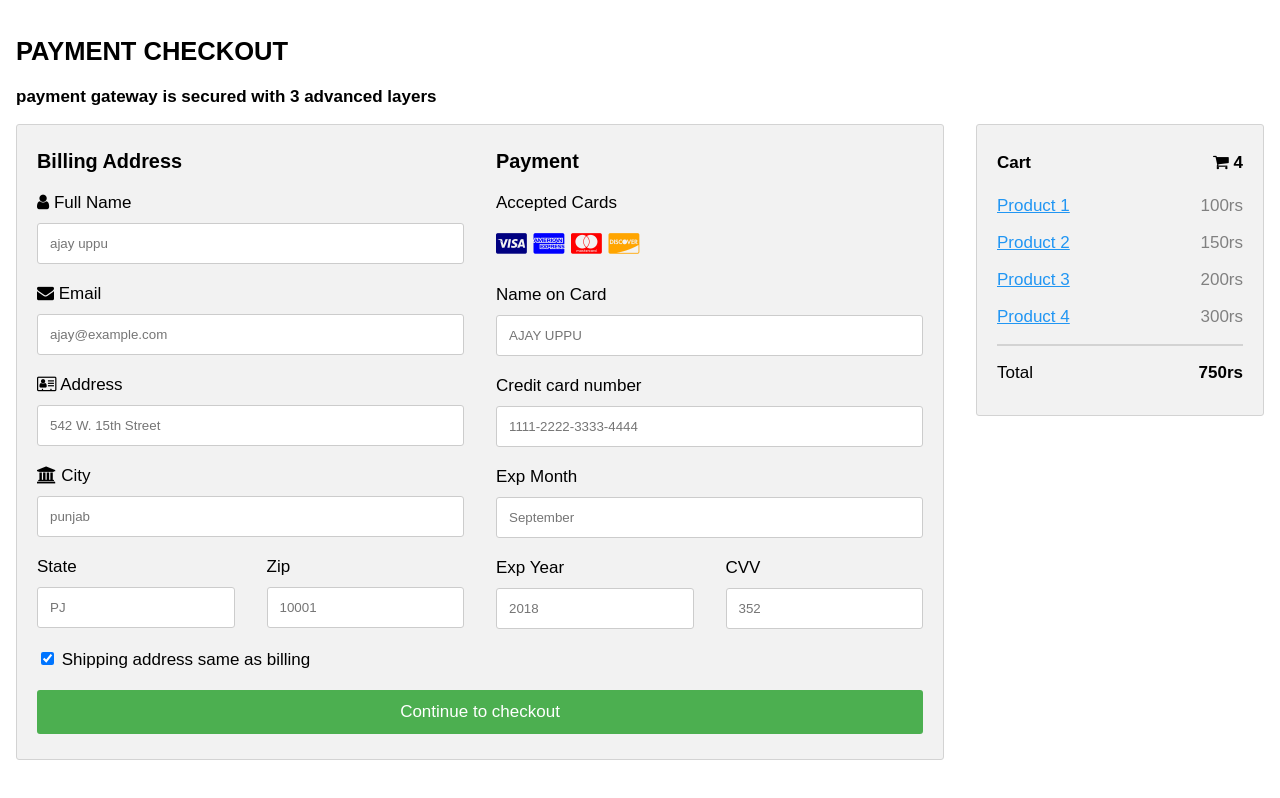
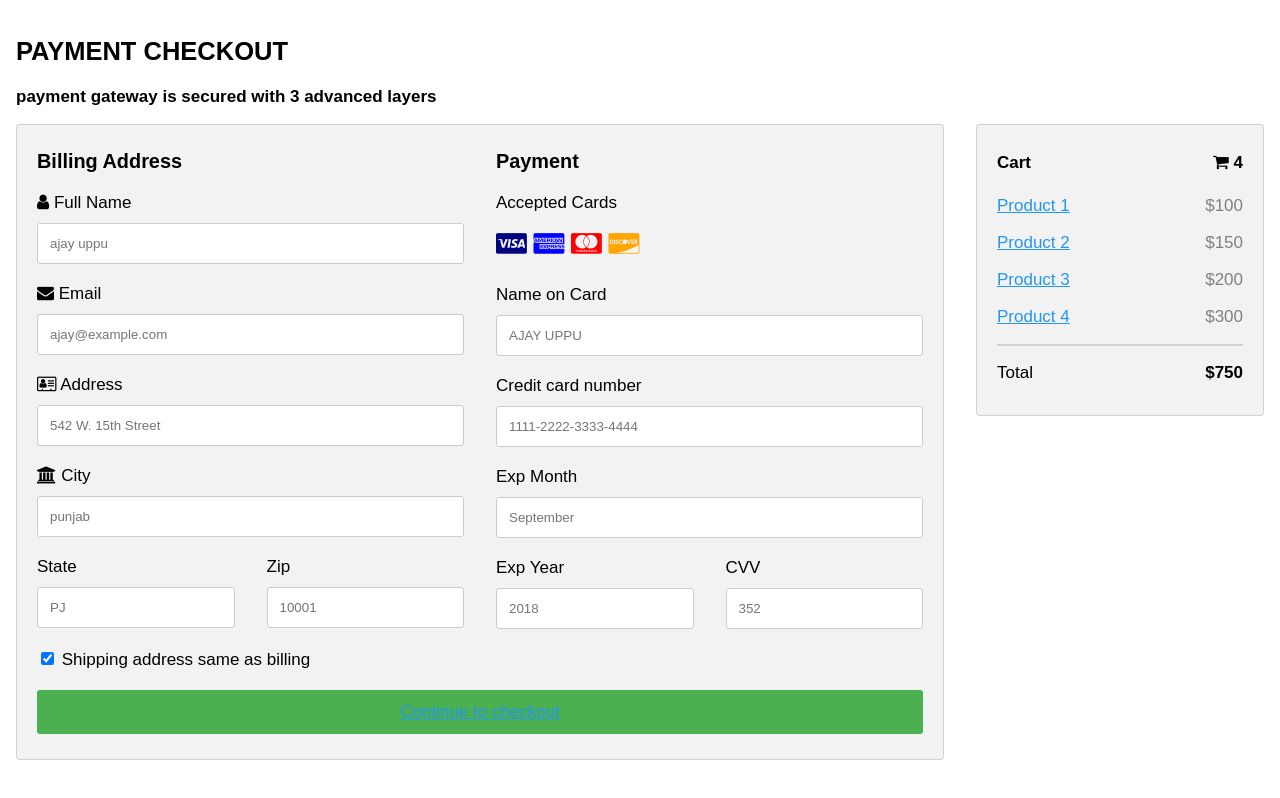
Before and after one commit to neeraj2k2/book-shopping-website, a plain HTML site: page projectpurchase.html in a window 1280 px wide. Drawn offline with Linux system fonts and the light colour scheme.

Commit message:
Update projectpurchase.html

```diff
--- a/projectpurchase.html
+++ b/projectpurchase.html
@@ -173,19 +173,19 @@ span.price {
         <label>
           <input type="checkbox" checked="checked" name="sameadr"> Shipping address same as billing
         </label>
-        <input type="submit" value="Continue to checkout" class="btn">
+        <button type="submit" class="btn"><a href="index.html">Continue to checkout</a></button>
       </form>
     </div>
   </div>
   <div class="col-25">
     <div class="container">
       <h4>Cart <span class="price" style="color:black"><i class="fa fa-shopping-cart"></i> <b>4</b></span></h4>
-      <p><a href="#">Product 1</a> <span class="price">100rs</span></p>
-      <p><a href="#">Product 2</a> <span class="price">150rs</span></p>
-      <p><a href="#">Product 3</a> <span class="price">200rs</span></p>
-      <p><a href="#">Product 4</a> <span class="price">300rs</span></p>
+      <p><a href="#">Product 1</a> <span class="price">$100</span></p>
+      <p><a href="#">Product 2</a> <span class="price">$150</span></p>
+      <p><a href="#">Product 3</a> <span class="price">$200</span></p>
+      <p><a href="#">Product 4</a> <span class="price">$300</span></p>
       <hr>
-      <p>Total <span class="price" style="color:black"><b>750rs</b></span></p>
+      <p>Total <span class="price" style="color:black"><b>$750</b></span></p>
     </div>
   </div>
 </div>
```
